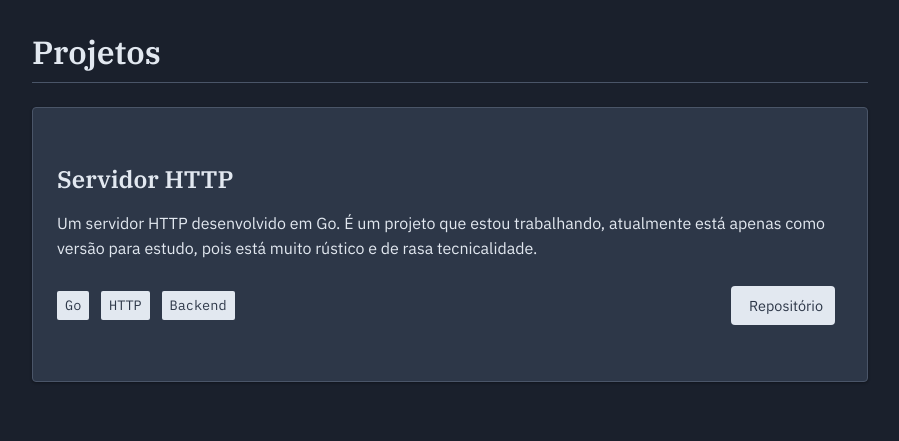
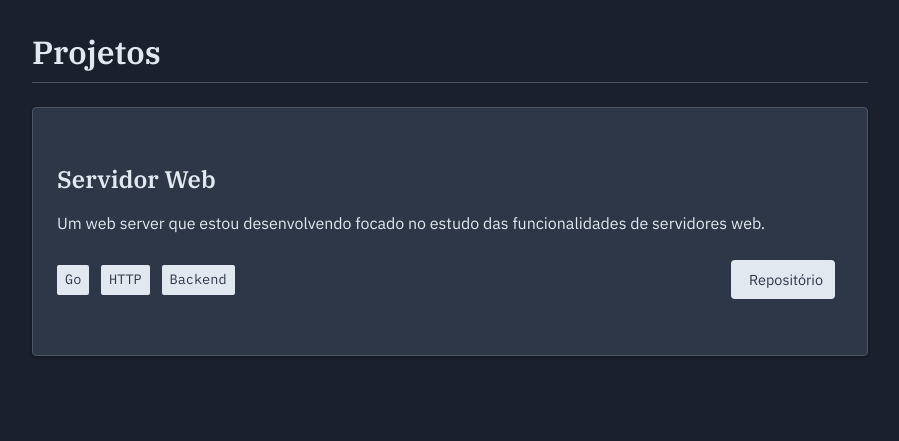
Before and after one commit to lcafe/lcafe.github.io, a plain HTML site: page pages/projects.html in a window 1280 px wide. Shown: the whole page, without its empty margins (190-1089 px from the left). Drawn offline with Linux system fonts and the light colour scheme.

Commit message:
Update projects.html

```diff
--- a/pages/projects.html
+++ b/pages/projects.html
@@ -16,9 +16,9 @@
 
       <div class="projects-container">
         <div class="card">
-          <h2>Servidor HTTP</h2>
+          <h2>Servidor Web</h2>
           <p class="project-description">
-            Um servidor HTTP desenvolvido em Go. É um projeto que estou trabalhando, atualmente está apenas como versão para estudo, pois está muito rústico e de rasa tecnicalidade.
+            Um web server que estou desenvolvendo focado no estudo das funcionalidades de servidores web.
           </p>
 
           <div class="project-details">
@@ -29,7 +29,7 @@
             </div>
             <div class="project-links">
               <a
-                href="https://github.com/lcafe/a-simple-webserver"
+                href="https://github.com/lcafe/webserver"
                 target="_blank"
                 class="btn btn-sm"
               >
```
